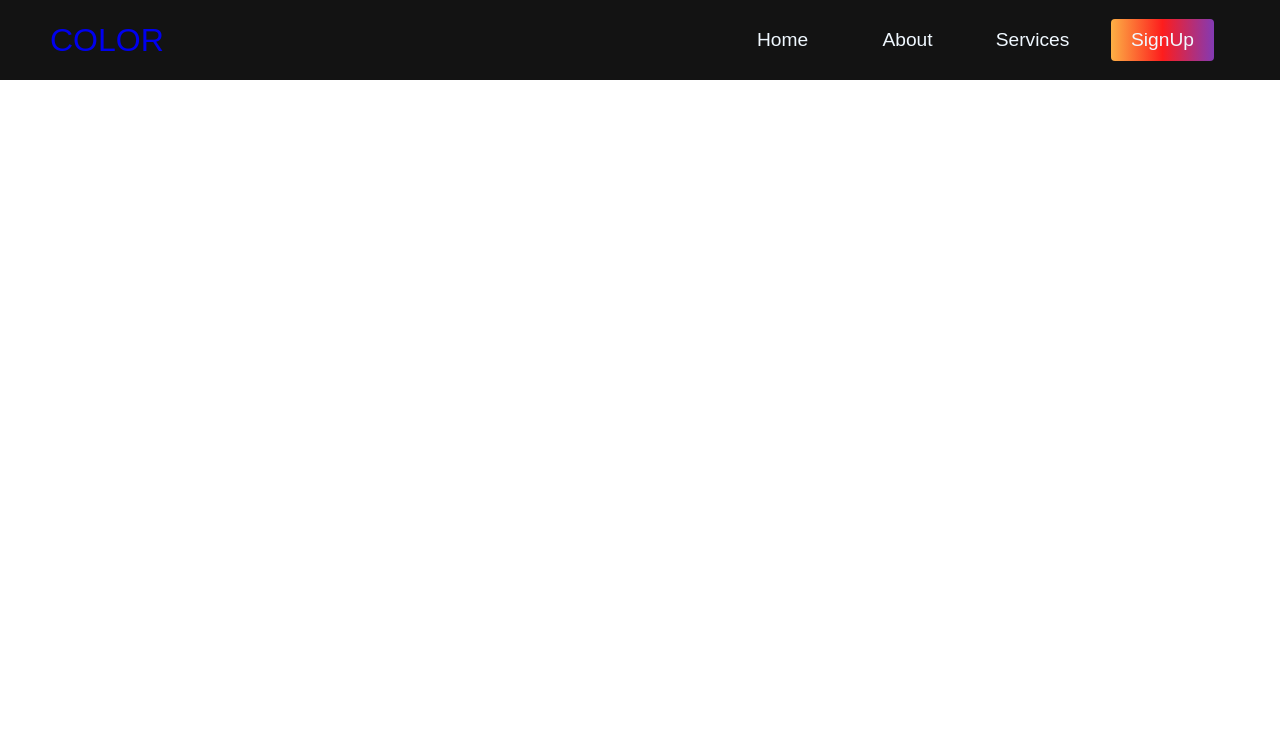
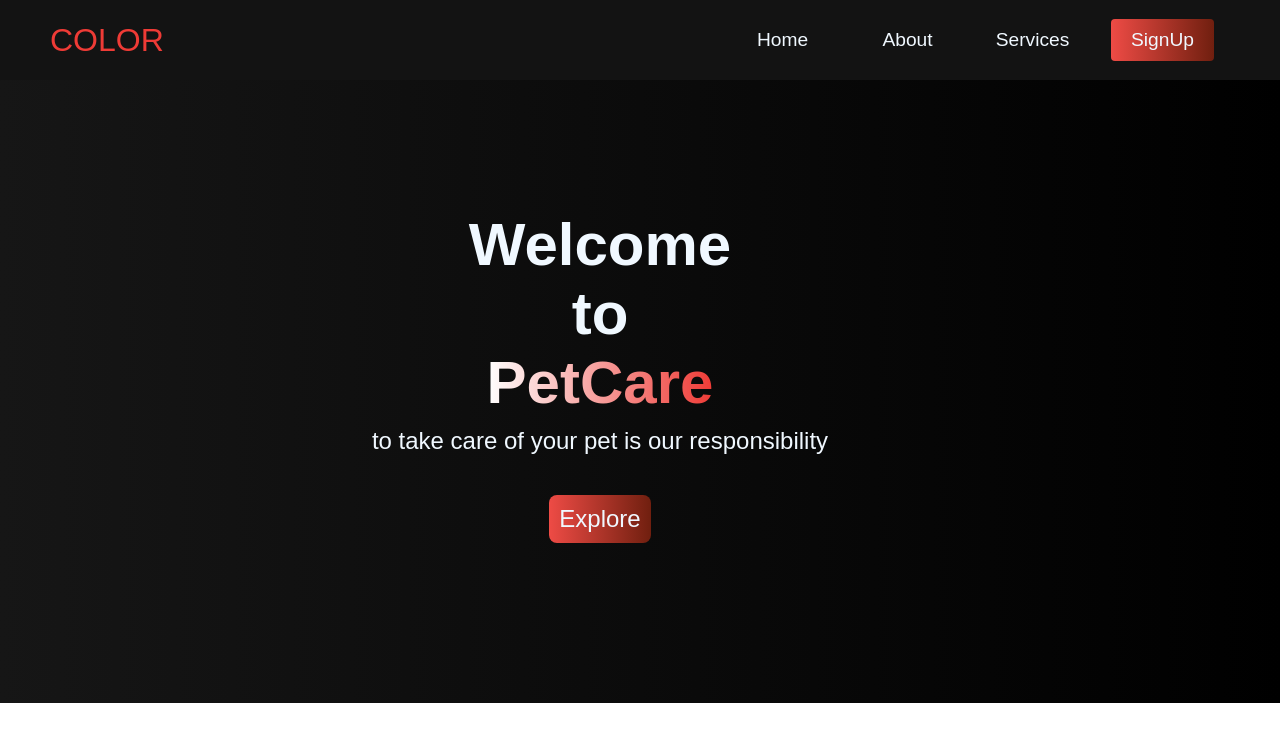
Before and after one commit to Neel6644/color, a plain HTML site: page index.html in a window 1280 px wide. Drawn offline with Linux system fonts and the light colour scheme.

Commit message:
second commit

```diff
--- a/index.css
+++ b/index.css
@@ -14,7 +14,7 @@
     justify-content: center;
     align-items: center;
     font-size: 1.2rem;
-    position: sticky;
+    position: fixed;
     z-index: 5;
 }
 
@@ -40,6 +40,7 @@
     -moz-text-fill-color:transparent; */
     background-size: 100%;
     font-size: 2rem;
+    color: #EF3B36;
 }
 
 .navbar_menu{
@@ -84,9 +85,9 @@
     border: none;
     outline: none;
     border-radius: 4px;
-    background: #833ab4; /* fallback for old browsers */
-    background: -webkit-linear-gradient(to right, #fcb045,#fd1d1d,#833ab4);/* Chrome 10-25, Safari 5.1-6 */
-    background: linear-gradient(to right,#fcb045,#fd1d1d,#833ab4); /* W3C, IE 10+/ Edge, Firefox 16+, Chrome 26+, Opera 12+, Safari 7+ */
+    background: #EF3B36;  /* fallback for old browsers */
+    background: -webkit-linear-gradient(to right, #FFFFFF, #EF3B36);  /* Chrome 10-25, Safari 5.1-6 */
+    background: linear-gradient(to right, #ee4b45,#701f0f); /* W3C, IE 10+/ Edge, Firefox 16+, Chrome 26+, Opera 12+, Safari 7+ */
     color: aliceblue;
     transition: all 0.3s ease;
 }
@@ -188,3 +189,59 @@
     }
 
 }
+
+/* Banner */
+.banner{
+    width: 100%;
+    padding: 100px 0;
+    background-color: #000000;
+    position: relative;
+    top: 80px;
+    background: linear-gradient(to right,#161616,#000000);
+}
+
+.bannerContainer{
+    max-width: 1200px;
+    height: 90%;
+    display: flex;
+    flex-direction: column;
+    justify-content: center;
+    align-items: center;
+    text-align: center;
+    padding: 30px;
+}
+
+.bannerContainer h1{
+    font-size:60px;
+    color: aliceblue;
+}
+
+.bannerContainer span{
+    background: #EF3B36;  /* fallback for old browsers */
+    background: -webkit-linear-gradient(to right, #FFFFFF, #EF3B36);  /* Chrome 10-25, Safari 5.1-6 */
+    background: linear-gradient(to right, #FFFFFF, #EF3B36); /* W3C, IE 10+/ Edge, Firefox 16+, Chrome 26+, Opera 12+, Safari 7+ */
+    background-size: 100%;
+    -webkit-background-clip: text;
+    -moz-background-clip: text;
+    -webkit-text-fill-color: transparent;
+    -moz-text-fill-color:transparent;
+}
+
+.bannerContainer p{
+    font-size: 1.5rem;
+    color: aliceblue;
+    margin: 10px auto;
+
+}
+
+.bannerContainer a{
+    margin: 30px auto;
+    padding: 10px;
+    color: aliceblue;
+    text-decoration: none;
+    font-size: 1.5rem;
+    background: #EF3B36;  /* fallback for old browsers */
+    background: -webkit-linear-gradient(to right, #FFFFFF, #EF3B36);  /* Chrome 10-25, Safari 5.1-6 */
+    background: linear-gradient(to right, #ee4b45,#701f0f); /* W3C, IE 10+/ Edge, Firefox 16+, Chrome 26+, Opera 12+, Safari 7+ */
+    border-radius: 8px;
+}
--- a/index.html
+++ b/index.html
@@ -33,8 +33,18 @@
                 </ul>
             </div>
         </nav>
-
     </header>
+    <main>
+        <div class="banner">
+            <div class="bannerContainer">
+                <h1>Welcome</h1>
+                <h1>to</h1>
+                <h1><span>PetCare</span></h1>
+                <p>to take care of your pet is our responsibility</p>
+                <a href="/" class="bannerButton">Explore</a>
+            </div>
+        </div>
+    </main>
     <script src="app.js"></script>
 </body>
 </html>
```
